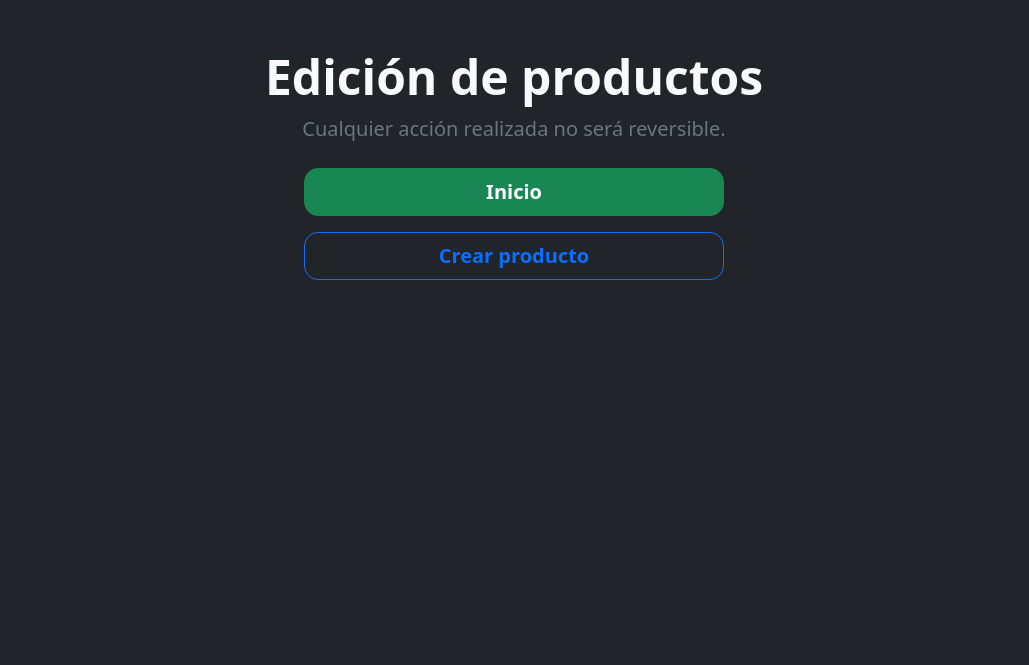
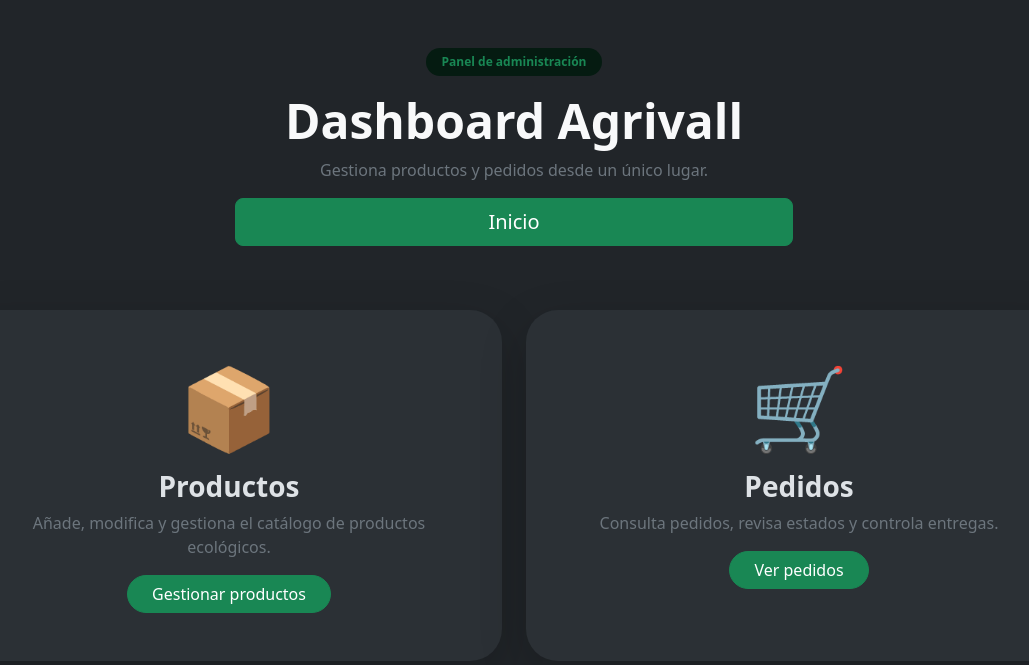
Before and after one commit to mtorpo/django-agrivall, a Django app: page /dashboard/ in a window 1280 px wide. Shown: the top 665 px of the page, without its empty margins (126-1155 px from the left). Run offline with Django 5.2, Linux system fonts and the light colour scheme; the visitor is signed in with stand-in values (Sample User, id 1); data that the repository does not hold is empty; some libraries are stand-ins or nearby versions.

Commit message:
crud and admin panel for pedidos

```diff
--- a/agrivall/templates/crud/dashboard.html
+++ b/agrivall/templates/crud/dashboard.html
@@ -4,164 +4,106 @@
 <head>
     <meta charset="UTF-8">
     <meta name="viewport" content="width=device-width, initial-scale=1.0">
-    <title>Productos | Agrivall</title>
+    <title>Dashboard | Agrivall</title>
 
     <link rel="stylesheet" href="{% static 'css/bootstrap.min.css' %}">
-    <style>
-        .card{
-            border-radius: 22px;
-            overflow: hidden;
-            background: #1d1f21 !important;
-            border: 1px solid #2f3336 !important;
-            transition: all .3s ease;
-        }
-
-        .card:hover{
-            transform: translateY(-8px);
-            box-shadow: 0 15px 35px rgba(0,0,0,.4);
-            border-color: #4caf50 !important;
-        }
-
-        .card-img-top{
-            transition: transform .4s ease;
-        }
-
-        .card:hover .card-img-top{
-            transform: scale(1.05);
-        }
-
-        .btn{
-            border-radius: 14px;
-            transition: all .25s ease;
-            font-weight: 600;
-        }
-
-        .btn-outline-success:hover{
-            transform: translateY(-2px);
-            box-shadow: 0 5px 15px rgba(25,135,84,.4);
-        }
-
-        .btn-outline-danger:hover{
-            transform: translateY(-2px);
-            box-shadow: 0 5px 15px rgba(220,53,69,.4);
-        }
-
-        .badge{
-            border-radius: 999px;
-        }
-
-        .card-title{
-            font-weight: 700;
-        }
-
-        .card-text{
-            min-height: 48px;
-        }
-</style>
 </head>
 
 <body class="bg-dark text-light">
 
 <main class="container py-5">
 
-        <section class="text-center mb-5">
+    <div class="text-center mb-5">
+        <span class="badge bg-success-subtle text-success px-3 py-2 rounded-pill">
+            Panel de administración
+        </span>
 
-            <h1 class="display-5 fw-bold">
-                Edición de productos
+        <h1 class="display-5 fw-bold mt-3">
+            Dashboard Agrivall
         </h1>
 
-            <p class="text-secondary fs-5 mx-auto" style="max-width: 650px;">
-                Cualquier acción realizada no será reversible.
+        <p class="text-secondary">
+            Gestiona productos y pedidos desde un único lugar.
         </p>
-            <div class="d-flex justify-content-center mt-4">
-                <div class="w-100" style="max-width:420px;">
+
         <a
             href="{% url 'index' %}"
-                        class="btn btn-success btn-lg w-100 mb-3"
+            class="btn btn-success btn-lg w-50 mb-3"
         >
             Inicio
         </a>
-                    <a
-                        href="{% url 'crear_producto' %}"
-                        class="btn btn-outline-primary btn-lg w-100"
-                    >
-                        Crear producto
-                    </a>
+    </div>
 
-                </div>
-            </div>
-        </section>
-
-        <section>
     <div class="row g-4">
 
-                {% for producto in productos %}
+        <div class="col-md-6">
 
-                    <div class="col-12 col-md-6 col-lg-4">
-                        <article class="card h-100 bg-black border-secondary shadow">
+            <a href="{% url 'panel_productos' %}"
+               class="text-decoration-none">
 
-                            {% if producto.imagen %}
-                                <img
-                                    src="{{ producto.imagen.url }}"
-                                    class="card-img-top"
-                                    alt="{{ producto.nombre }}"
-                                    style="height: 250px; object-fit: cover;"
-                                >
-                            {% else %}
-                                <img src="{% static 'images/logo-agrivall.png' %}"
-                                class="imagen-producto"
-                                alt="imagen por defecto">
-                            {% endif %}
+                <div class="card bg-body-tertiary border-0 shadow-lg h-100 rounded-5">
 
-                            <div class="card-body d-flex flex-column">
+                    <div class="card-body p-5 text-center">
 
-                                <h2 class="card-title h5">
-                                    {{ producto.nombre }}
-                                </h2>
+                        <div class="display-1 mb-3">
+                            📦
+                        </div>
 
-                                <p class="card-text text-secondary">
-                                    {{ producto.descripcion }}
+                        <h3 class="fw-bold">
+                            Productos
+                        </h3>
+
+                        <p class="text-secondary">
+                            Añade, modifica y gestiona el catálogo de productos ecológicos.
                         </p>
 
-                                <div class="d-flex justify-content-between align-items-center mb-3 mt-auto">
-                                    <span class="text-success fw-bold fs-5">
-                                        {{ producto.precio_unidad }} €
+                        <span class="btn btn-success rounded-pill px-4">
+                            Gestionar productos
                         </span>
 
-                                    <span class="badge text-bg-secondary">
-                                        {{ producto.peso_kg }} kg
-                                    </span>
-                                </div>
-
-                                <div class="d-flex gap-2">
-                                    <form method="post" action="{% url 'ver_producto' %}" class="w-100">
-                                        {% csrf_token %}
-                                        <input type="hidden" name="producto_id" value="{{ producto.id }}">
-
-                                        <button type="submit" class="btn btn-outline-success w-100">
-                                            Editar
-                                        </button>
-                                    </form>
-
-                                    <form method="post" action="{% url 'eliminar_producto' %}" class="w-100">
-                                        {% csrf_token %}
-                                        <input type="hidden" name="producto_id" value="{{ producto.id }}">
-
-                                        <button type="submit" class="btn btn-outline-danger w-100">
-                                            Eliminar
-                                        </button>
-                                    </form>
                     </div>
 
                 </div>
 
-                        </article>
+            </a>
+
         </div>
 
-                {% endfor %}
+
+        <div class="col-md-6">
+
+            <a href="{% url 'panel_pedidos' %}"
+               class="text-decoration-none">
+
+                <div class="card bg-body-tertiary border-0 shadow-lg h-100 rounded-5">
+
+                    <div class="card-body p-5 text-center">
+
+                        <div class="display-1 mb-3">
+                            🛒
+                        </div>
+
+                        <h3 class="fw-bold">
+                            Pedidos
+                        </h3>
+
+                        <p class="text-secondary">
+                            Consulta pedidos, revisa estados y controla entregas.
+                        </p>
+
+                        <span class="btn btn-success rounded-pill px-4">
+                            Ver pedidos
+                        </span>
 
                     </div>
-        </section>
+
+                </div>
+
+            </a>
+
+        </div>
+
+    </div>
 
 </main>
 
--- a/agrivall/templates/partials/nav.html
+++ b/agrivall/templates/partials/nav.html
@@ -64,7 +64,7 @@
 
                     {% if user.is_superuser %}
                         <a href="{% url 'dashboard' %}" class="nav-button dashboard">
-                            Dashboard
+                            Admin
                         </a>
                     {% endif %}
 
--- a/agrivall/urls.py
+++ b/agrivall/urls.py
@@ -2,7 +2,7 @@ from django.urls import path
 from .views.views import *
 from .views.blog import *
 from .views.casilla import *
-from .views.crud import dashboard, ver_producto, editar_producto, eliminar_producto, crear_producto
+from .views.crud import dashboard, ver_producto, editar_producto, eliminar_producto, crear_producto, panel_productos, panel_pedidos, editar_estado_pedido
 
 urlpatterns = [
     # MAIN
@@ -32,8 +32,15 @@ urlpatterns = [
 
     # CRUD
     path('dashboard/', dashboard, name='dashboard'),
+
+    # CRUD - productos
+    path('panel_productos/', panel_productos, name="panel_productos"),
     path('ver_producto/', ver_producto, name="ver_producto"),
     path('editar_producto/', editar_producto, name="editar_producto"),
     path('eliminar_producto/', eliminar_producto, name="eliminar_producto"),
-    path('crear_producto/', crear_producto, name="crear_producto")
+    path('crear_producto/', crear_producto, name="crear_producto"),
+
+    # CRUD - pedidos
+    path('panel_pedidos/', panel_pedidos, name="panel_pedidos"),
+    path('editar_estado_pedido/', editar_estado_pedido, name="editar_estado_pedido")
 ]
--- a/agrivall/views/crud.py
+++ b/agrivall/views/crud.py
@@ -3,8 +3,8 @@
 
 from django.shortcuts import render, get_object_or_404, redirect, render
 from django.http import Http404
-from agrivall.models import Producto
-from agrivall.forms import ProductoForm
+from agrivall.models import Producto, Pedido
+from agrivall.forms import ProductoForm, PedidoForm
 
 
 from django.contrib.auth.decorators import user_passes_test
@@ -12,17 +12,38 @@ from django.contrib.auth.decorators import user_passes_test
 def es_superuser(user):
     return user.is_authenticated and user.is_superuser
 
+
+# ===========================
+# GESTIÓN DE VISTAS
+# ===========================
 @user_passes_test(es_superuser)
 def dashboard(request):
 
+    return render(request, 'crud/dashboard.html')
+
+# panel productos
+@user_passes_test(es_superuser)
+def panel_productos(request):
+
     productos = Producto.objects.all()
 
-    return render(request, 'crud/dashboard.html', {"productos": productos})
+    return render(request, 'crud/panel_productos.html', {"productos": productos})
 
 
+# panel pedidos
+@user_passes_test(es_superuser)
+def panel_pedidos(request):
 
+    # pedidos = Pedido.objects.all().filter()
+    # pedidos = Pedido.objects.filter(estado="confirmado") # solo los que ya haya confimado el cliente
+    pedidos = Pedido.objects.exclude(estado="carrito") # todos los que no sean carrito
 
+    return render(request, 'crud/panel_pedidos.html', {"pedidos": pedidos})
+
+# ===========================
 # CRUD PARA PRODUCTOS
+# ===========================
+
 @user_passes_test(es_superuser)
 def crear_producto(request):
 
@@ -73,7 +94,7 @@ def editar_producto(request):
 
         producto.save()
 
-    return redirect('dashboard')
+    return redirect('panel_productos')
 
 @user_passes_test(es_superuser)
 def eliminar_producto(request):
@@ -86,4 +107,27 @@ def eliminar_producto(request):
 
     producto.delete()
 
-    return redirect("dashboard")
+    return redirect("panel_productos")
+
+
+
+# ===========================
+# CRUD PARA PEDIDOS
+# ===========================
+
+@user_passes_test(es_superuser)
+def editar_estado_pedido(request):
+
+    if request.method != "POST":
+        raise Http404("Ups! Parece que te has perdido")
+
+    pedido_id = int(request.POST.get("pedido_id"))
+    nuevo_estado = request.POST.get("nuevo_estado")
+
+    pedido = get_object_or_404(Pedido, id=pedido_id)
+
+    if pedido.estado != nuevo_estado:
+        pedido.estado = nuevo_estado
+        pedido.save()
+
+    return redirect('panel_pedidos')
--- a/agrivall/views/views.py
+++ b/agrivall/views/views.py
@@ -1,7 +1,8 @@
 from django.shortcuts import render
 from django.http import HttpResponse, JsonResponse
 
-
+# para la fecha de creación de un pedido confirmado
+from django.utils import timezone
 from django.urls import reverse_lazy
 from django.views.generic import CreateView, UpdateView, DeleteView
 from ..models import Producto, Pedido, LineaPedido
@@ -77,6 +78,8 @@ def checkout(request):
             pedido = form.save(commit=False)
             pedido.total = total
             pedido.estado = 'confirmado'
+            #actualizamos la fecha de creación para que sea la de confirmación de pedido y no la de carrito
+            pedido.fecha_creacion = timezone.now()
             pedido.save() # ahora si se guarda en la bdd, directamente sobre el objeto
             messages.success(
                 request,
```
Also changed, not shown: agrivall/models.py (+11 -3 lines), agrivall/templates/crud/panel_pedidos.html (added, +188 -0 lines), agrivall/templates/crud/panel_productos.html (added, +169 -0 lines). Lines whose indentation alone changed are shown as unchanged.
